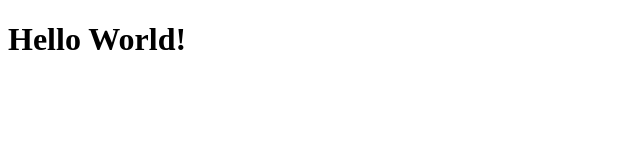
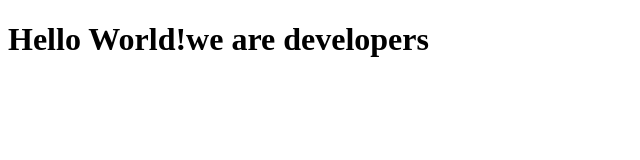
Before and after one commit to omar-labana/Microverse-meting-3, a plain HTML site: page index.html in a window 1280 px wide. Shown: the whole page, without its empty margins (0-640 px from the left). Drawn offline with Linux system fonts and the light colour scheme.

Commit message:
Update index.html

```diff
--- a/index.html
+++ b/index.html
@@ -9,7 +9,7 @@
   <body>
     <script src="https://cdn.freecodecamp.org/testable-projects-fcc/v1/bundle.js"></script>
 
-    <h1>Hello World!</h1>
+    <h1>Hello World!we are developers</h1>
     <script  src="js/index.js"></script>
   </body>
 </html>
```
